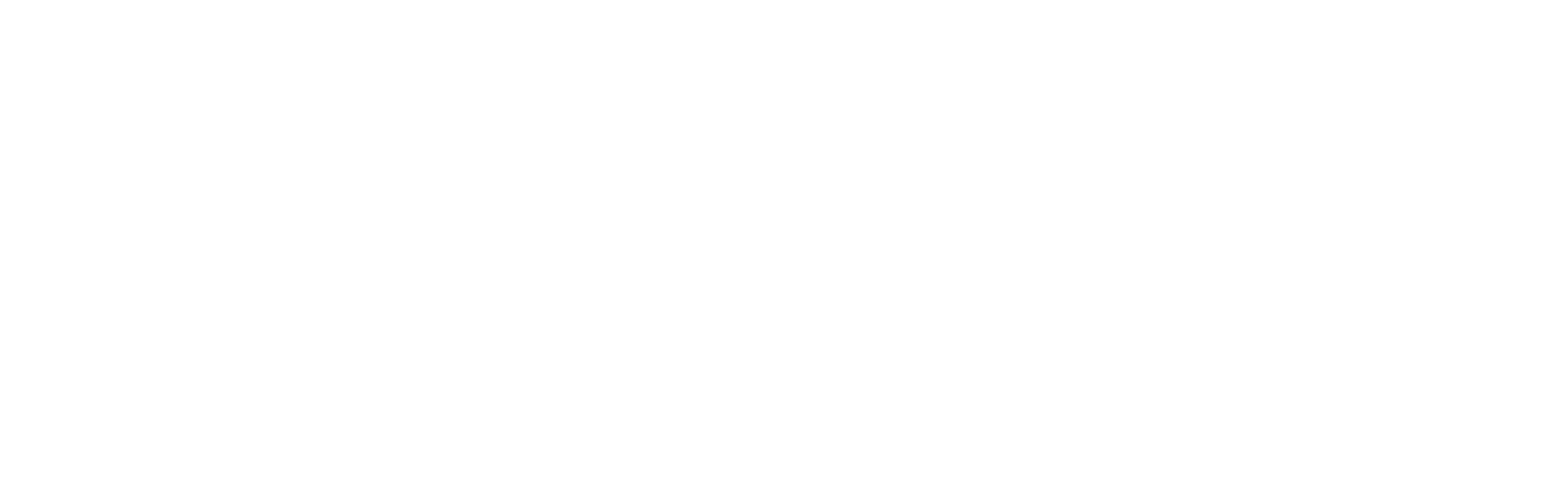
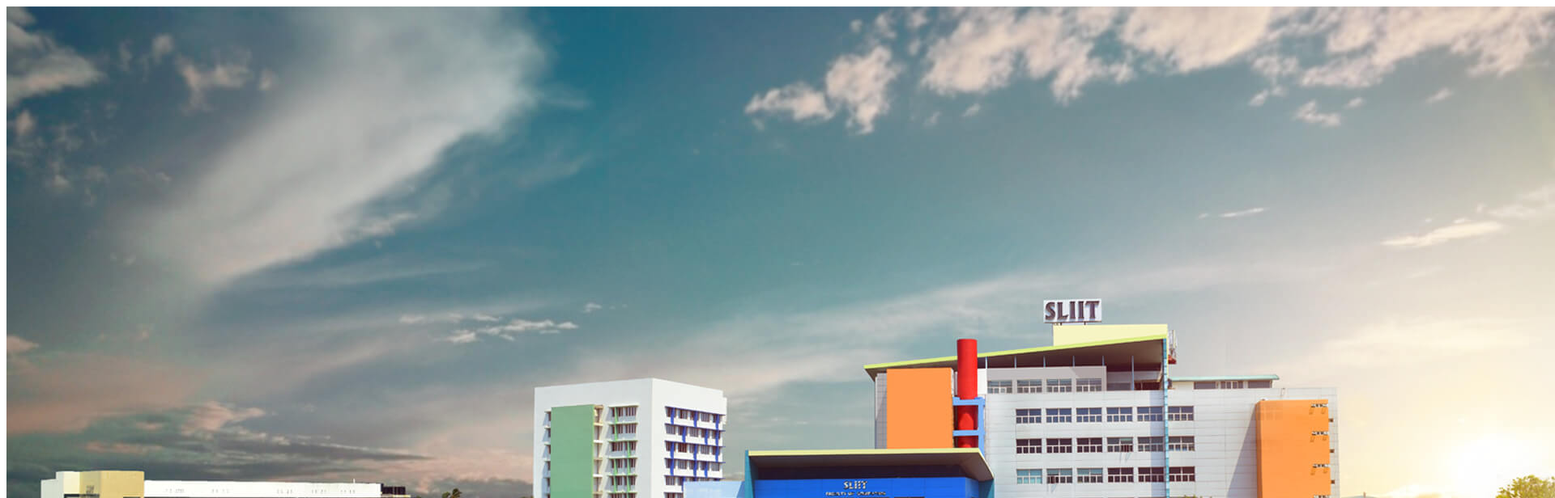
Before and after one commit to IT21316722/test1, a plain HTML site: page index.html in a window 1280 px wide. Shown: the top 616 px of the page at 81% size, 1920 px wide, since content can reach past the window. Drawn offline with Linux system fonts and the light colour scheme.

Commit message:
hhh
update

```diff
--- a/index.html
+++ b/index.html
@@ -8,7 +8,7 @@
 </head>
 <body>
 
-
+<img src="SLIIT-malabe.jpg" alt="">
 
     <script src="script.js"></script>
 </body>
```
Also changed, not shown: SLIIT-malabe.jpg (added), 1 other file.
